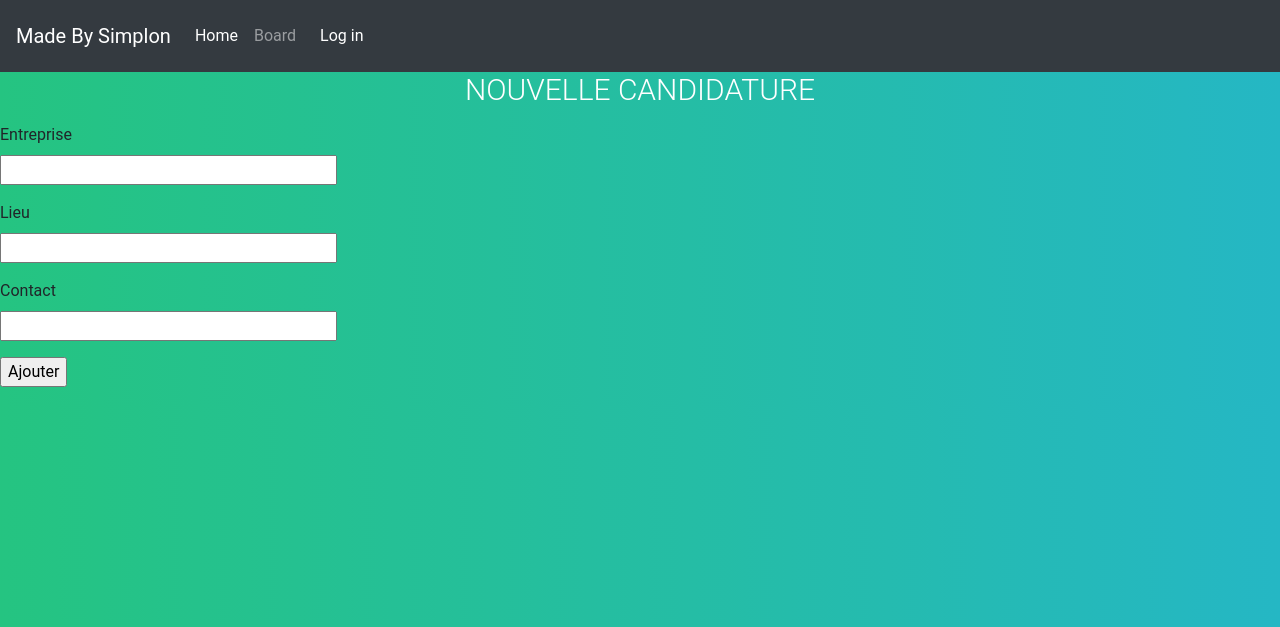
After one commit to yayahamour/candi-app, a Flask app: page /candidature in a window 1280 px wide. The commit adds this page. Shown: the top 627 px of the page. Run offline with Flask 2, Linux system fonts and the light colour scheme; some libraries are stand-ins or nearby versions.

Commit message:
Ajout candidature

```diff
--- a/App/forms.py
+++ b/App/forms.py
@@ -1,5 +1,5 @@
 from flask_wtf import FlaskForm
-from wtforms import PasswordField,EmailField,SubmitField
+from wtforms import PasswordField,EmailField,SubmitField,StringField
 from wtforms.validators import Length,DataRequired,Email,EqualTo,ValidationError
 from .models import Users
 
@@ -8,3 +8,10 @@ class Login(FlaskForm):
     email = EmailField(label="Adresse mail:", validators = [DataRequired()])
     password = PasswordField(label="Mot de passe:", validators = [DataRequired()])
     submit = SubmitField(label="Se connecter")
+
+
+class AddCandidacy(FlaskForm):
+    name = StringField(label='Entreprise', validators=[DataRequired()])
+    place = StringField(label='Lieu', validators=[DataRequired()])
+    contact = StringField(label='Contact', validators=[DataRequired()])
+    submit = SubmitField(label='Ajouter')
--- a/App/routes.py
+++ b/App/routes.py
@@ -1,8 +1,9 @@
 from flask import render_template, redirect,url_for,flash
 from App import db, app
+from datetime import date
 from App.request import Request
-from .models import Users
-from .forms import Login
+from .models import Users, Enterprise, Candidacy
+from .forms import Login, AddCandidacy
 from flask_login import login_user, logout_user, login_required, current_user
 
 @app.route('/')
@@ -37,3 +38,22 @@ def logout_page():
     logout_user()
     flash('Vous êtes correctement déconnecté',category="success")
     return redirect(url_for('home_page'))
+
+@app.route('/candidature', methods= ['GET', 'POST'])
+def add_candidature():
+    form = AddCandidacy()
+    date_candidacy = date.today().strftime("%d-%m-%Y")
+    if form.validate_on_submit():
+        enterprise = Enterprise.query.filter_by(name=form.name.data, place=form.place.data).first()
+        if not enterprise:
+            db.create_all()
+            enterprise1 = Enterprise(name=form.name.data, place=form.place.data)
+            db.session.add(enterprise1)
+            db.session.commit()
+        enterprise_ID = Enterprise.query.filter_by(name=form.name.data, place=form.place.data).first().id
+        new_candidature = Candidacy(contact=form.contact.data, enterprise_id = enterprise_ID,  user_id = current_user.id, date=date_candidacy)
+        db.session.add(new_candidature)
+        db.session.commit()
+        flash('Nouvelle Candidature ajouté ', category='succes')
+        return redirect(url_for('board_page'))
+    return render_template('add_candidacy.html', form=form)
--- /dev/null
+++ b/App/templates/add_candidacy.html
@@ -0,0 +1,30 @@
+{% extends "base.html" %}
+{% block title %}
+    Ajout candidature
+{% endblock %}
+{% block content%}
+<body>
+    <h1>Nouvelle Candidature</h1>
+    <form method="post" novalidate>
+        {{ form.hidden_tag() }}
+        <p>
+            {{ form.name.label }}<br>
+            {{ form.name(size=32) }}<br>
+
+        </p>
+        <p>
+            {{ form.place.label }}<br>
+            {{ form.place(size=32) }}<br>
+
+        </p>
+        <p>
+            {{ form.contact.label }}<br>
+            {{ form.contact(size=32) }}<br>
+
+        </p>
+
+        <p>{{ form.submit() }}</p>
+    </form>
+{% endblock %}
+</body>
+</html>
```
Also changed, not shown: App/templates/board.html (+10 -2 lines), App/candidature.db.
